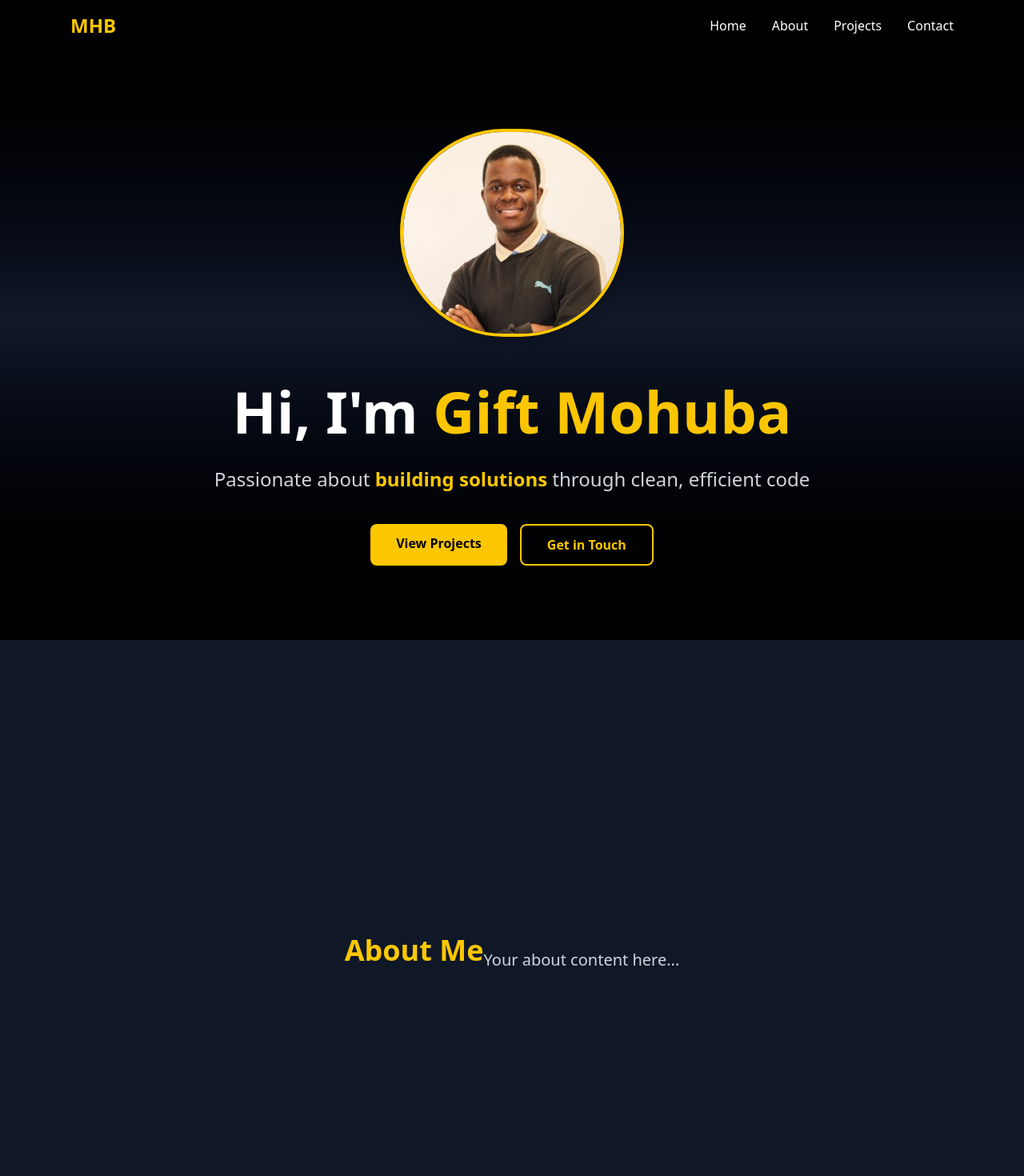
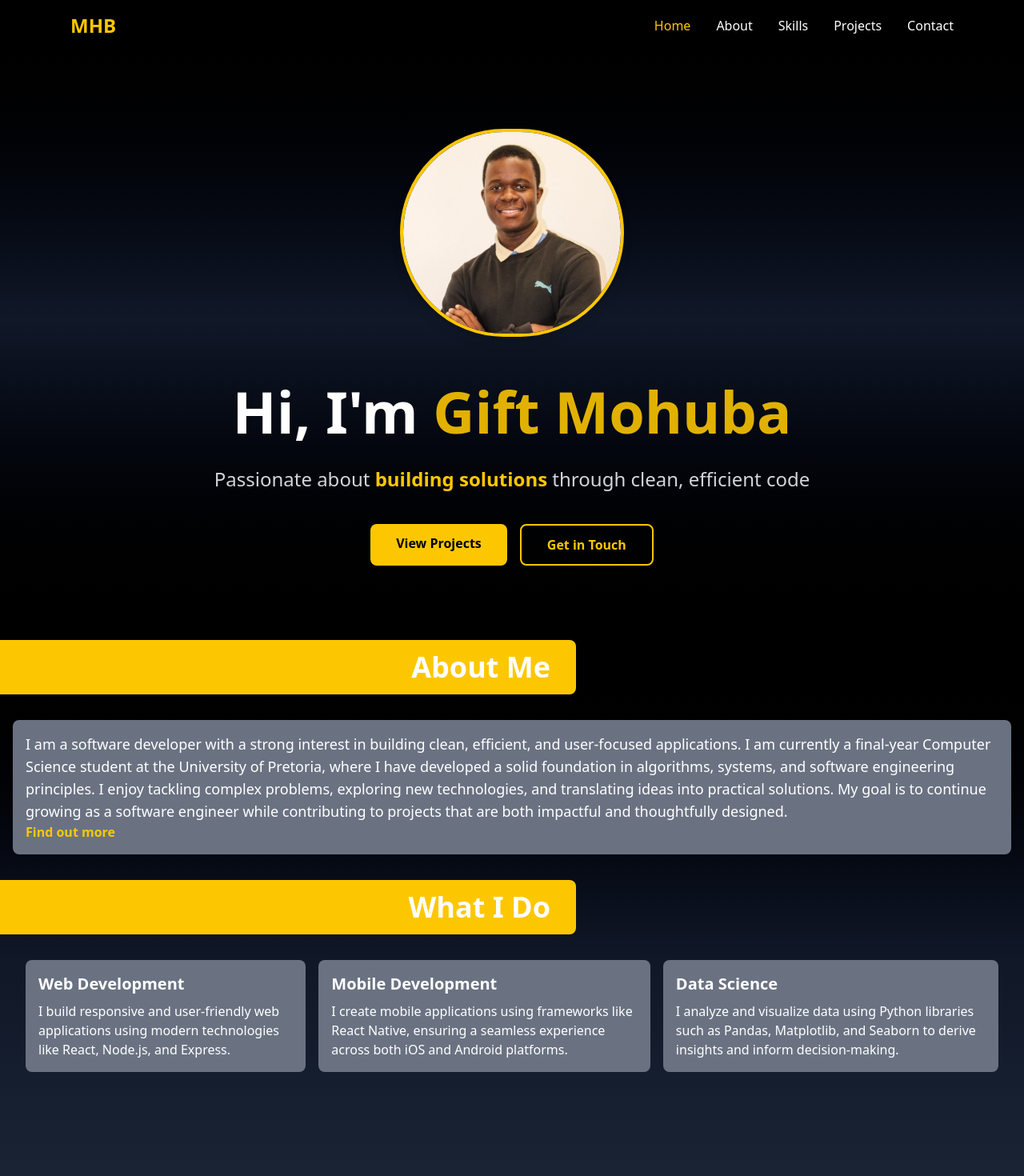
Before and after one commit to GiftMHB/Portfolio-Project-2.0, a React (Vite) app in the folder my-portfolio/: page / in a window 1280 px wide. Shown: the top 1470 px of the page at 80% size. Built offline with nearby package versions, Linux system fonts and the light colour scheme.

Commit message:
About the page also done

```diff
--- a/my-portfolio/package.json
+++ b/my-portfolio/package.json
@@ -11,7 +11,8 @@
   },
   "dependencies": {
     "react": "^19.2.0",
-    "react-dom": "^19.2.0"
+    "react-dom": "^19.2.0",
+    "react-router-dom": "^6.30.3"
   },
   "devDependencies": {
     "@eslint/js": "^9.39.1",
--- a/my-portfolio/src/App.jsx
+++ b/my-portfolio/src/App.jsx
@@ -1,28 +1,31 @@
 import Navbar from "./components/Navbar";
-import Home from "./components/Home";
+import Home from "./pages/Home";
+import About from "./pages/About";
+import Skills from "./pages/Skills";
 
 export default function App() {
   return (
-    <div className="bg-black">
+    <div className="bg-black text-white">
       <Navbar />
 
-      <section id="home">
+      <section id="home" className="min-h-screen">
         <Home />
       </section>
 
-      <section id="about" className="min-h-screen bg-gray-900 text-white flex items-center justify-center px-6">
-        <h2 className="text-4xl font-bold mb-6 text-yellow-400">About Me</h2>
-        <p className="text-xl text-gray-300">Your about content here...</p>
+      <section id="about" className="min-h-screen">
+        <About />
       </section>
 
-      <section id="projects" className="min-h-screen bg-black text-white flex items-center justify-center px-6">
-        <h2 className="text-4xl font-bold mb-6 text-yellow-400">Projects</h2>
-        <p className="text-xl text-gray-300">Your projects here...</p>
+      <section id="skills" className="min-h-screen">
+        <Skills />
       </section>
 
-      <section id="contact" className="min-h-screen bg-gray-900 text-white flex items-center justify-center px-6">
-          <h2 className="text-4xl font-bold mb-6 text-yellow-400">Contact</h2>
-          <p className="text-xl text-gray-300">Your contact form here...</p>
+      <section id="projects" className="min-h-screen">
+        <h2>Projects</h2>
+      </section>
+
+      <section id="contact" className="min-h-screen">
+        <h2>Contact</h2>
       </section>
     </div>
   );
--- a/my-portfolio/src/components/Navbar.jsx
+++ b/my-portfolio/src/components/Navbar.jsx
@@ -1,7 +1,36 @@
-import { useState } from "react";
+import { useState, useEffect } from "react";
 
 export default function Navbar() {
   const [isOpen, setIsOpen] = useState(false);
+  const [active, setActive] = useState("home");
+
+  useEffect(() => {
+    const sections = document.querySelectorAll("section");
+
+    const observer = new IntersectionObserver(
+      (entries) => {
+        entries.forEach((entry) => {
+          if (entry.isIntersecting) {
+            setActive(entry.target.id);
+          }
+        });
+      },
+      { threshold: 0.6 }
+    );
+
+    sections.forEach((section) => observer.observe(section));
+
+    return () => {
+      sections.forEach((section) => observer.unobserve(section));
+    };
+  }, []);
+
+  const linkClass = (section) =>
+    `transition ${
+      active === section
+        ? "text-yellow-400"
+        : "hover:text-yellow-400"
+    }`;
 
   return (
     <nav className="fixed w-full bg-black text-white shadow-md z-50">
@@ -15,22 +44,27 @@ export default function Navbar() {
         {/* Desktop Menu */}
         <ul className="hidden md:flex space-x-8 font-medium">
           <li>
-            <a href="#home" className="hover:text-yellow-400 transition">
+            <a href="#home" className={linkClass("home")}>
               Home
             </a>
           </li>
           <li>
-            <a href="#about" className="hover:text-yellow-400 transition">
+            <a href="#about" className={linkClass("about")}>
               About
             </a>
           </li>
           <li>
-            <a href="#projects" className="hover:text-yellow-400 transition">
+            <a href="#skills" className={linkClass("skills")}>
+              Skills
+            </a>
+          </li>
+          <li>
+            <a href="#projects" className={linkClass("projects")}>
               Projects
             </a>
           </li>
           <li>
-            <a href="#contact" className="hover:text-yellow-400 transition">
+            <a href="#contact" className={linkClass("contact")}>
               Contact
             </a>
           </li>
@@ -49,22 +83,47 @@ export default function Navbar() {
       {isOpen && (
         <ul className="md:hidden bg-black text-center space-y-4 pb-4">
           <li>
-            <a href="#home" onClick={() => setIsOpen(false)} className="block hover:text-yellow-400">
+            <a
+              href="#home"
+              onClick={() => setIsOpen(false)}
+              className={`block ${linkClass("home")}`}
+            >
               Home
             </a>
           </li>
           <li>
-            <a href="#about" onClick={() => setIsOpen(false)} className="block hover:text-yellow-400">
+            <a
+              href="#about"
+              onClick={() => setIsOpen(false)}
+              className={`block ${linkClass("about")}`}
+            >
               About
             </a>
           </li>
           <li>
-            <a href="#projects" onClick={() => setIsOpen(false)} className="block hover:text-yellow-400">
+            <a
+              href="#skills"
+              onClick={() => setIsOpen(false)}
+              className={`block ${linkClass("skills")}`}
+            >
+              Skills
+            </a>
+          </li>
+          <li>
+            <a
+              href="#projects"
+              onClick={() => setIsOpen(false)}
+              className={`block ${linkClass("projects")}`}
+            >
               Projects
             </a>
           </li>
           <li>
-            <a href="#contact" onClick={() => setIsOpen(false)} className="block hover:text-yellow-400">
+            <a
+              href="#contact"
+              onClick={() => setIsOpen(false)}
+              className={`block ${linkClass("contact")}`}
+            >
               Contact
             </a>
           </li>
--- a/my-portfolio/src/index.css
+++ b/my-portfolio/src/index.css
@@ -1 +1,5 @@
-@import "tailwindcss"
+@import "tailwindcss";
+
+html {
+  scroll-behavior : smooth;
+}
--- /dev/null
+++ b/my-portfolio/src/pages/About.jsx
@@ -0,0 +1,51 @@
+export default function About() {
+  return (
+    <section id="about" className="min-h-screen bg-linear-to-b from-black via-gray-900 to-gray-800 text-white ">
+
+      <div className="flex flex-col justify-center items-start">
+        <div className="w-180 h-17 bg-yellow-400 text-black font-bold  flex items-center justify-end rounded-r-lg mb-8">
+            <h2 className="text-4xl font-bold text-white pr-8">About Me</h2>
+        </div>
+
+        <div className="justify-center bg-gray-500 border-0 rounded-lg p-4 mx-4">
+          <p className="text-lg text-white">
+            I am a software developer with a strong interest in building clean, efficient, and user-focused applications. I am currently a final-year Computer Science student at the University of Pretoria, where I have developed a solid foundation in algorithms, systems, and software engineering principles. I enjoy tackling complex problems, exploring new technologies, and translating ideas into practical solutions. My goal is to continue growing as a software engineer while contributing to projects that are both impactful and thoughtfully designed.
+          </p>
+
+          <a href="" className="mt-4 text-yellow-400 font-bold group">
+            Find out more
+          </a>
+        </div>
+
+      </div>
+
+      <div className="w-180 h-17 bg-yellow-400 text-black font-bold  flex items-center justify-end rounded-r-lg mt-8">
+        <h2 className="text-4xl font-bold text-white pr-8">What I Do</h2>
+      </div>
+
+      <div id="cards" className="flex flex-nowrap justify-space-around items-start mt-8 gap-4 mx-8">
+        <div className="bg-gray-500 border-0 rounded-lg p-4">
+          <h3 className="text-xl font-bold mb-2">Web Development</h3>
+          <p className="text-white">
+            I build responsive and user-friendly web applications using modern technologies like React, Node.js, and Express.
+          </p>
+        </div>
+
+        <div className=" bg-gray-500 border-0 rounded-lg p-4">
+          <h3 className="text-xl font-bold mb-2">Mobile Development</h3>
+          <p className="text-white">
+            I create mobile applications using frameworks like React Native, ensuring a seamless experience across both iOS and Android platforms.
+          </p>
+        </div>
+
+        <div className="bg-gray-500 border-0 rounded-lg p-4">
+          <h3 className="text-xl font-bold mb-2">Data Science</h3>
+          <p className="text-white">
+            I analyze and visualize data using Python libraries such as Pandas, Matplotlib, and Seaborn to derive insights and inform decision-making.
+          </p>
+        </div>
+      </div>
+
+    </section>
+  );
+}
--- a/my-portfolio/src/components/Home.jsx
+++ b/my-portfolio/src/pages/Home.jsx
@@ -2,7 +2,7 @@ import giftImage from '../assets/Gift.jpg';
 
 export default function Hero() {
   return (
-    <section className="min-h-screen bg-gradient-to-b from-black via-gray-900 to-black text-white flex items-center justify-center px-6 pt-24">
+    <section id="home" className="min-h-screen bg-linear-to-b from-black via-gray-900 to-black text-white flex items-center justify-center px-6 pt-24">
       <div className="max-w-6xl mx-auto text-center space-y-12">
         {/* image */}
         <div className="flex justify-center">
--- /dev/null
+++ b/my-portfolio/src/pages/Skills.jsx
@@ -0,0 +1,99 @@
+export default function Skills(){
+    return(
+        <section id="skills" className="min-h-screen bg-linear-to-b from-gray-800 via-gray-900 to-black text-white">
+            <h1 className="flex justify-center text-4xl font-bold text-yellow-400">Skills </h1>
+            <p className="flex justify-center mt-4">Here are the skills I have developed over the years.</p>
+        </section>
+    );
+}
+/* Skills Section (Main Skills Overview)
+
+Heading:
+👉 Skills
+
+Then break it into sub-sections. This is the key part you asked about 👇
+
+🖥️ Programming Languages
+
+List the languages you’re comfortable with.
+
+Example:
+
+Java
+
+Python
+
+JavaScript
+
+C++
+
+SQL
+
+🧰 Frameworks & Technologies
+
+Anything you use to build applications.
+
+Example:
+
+React / Vite
+
+Node.js
+
+Express
+
+Angular
+
+WebSockets
+
+REST APIs
+
+🗄️ Databases
+
+MySQL
+
+MongoDB
+
+🎨 Tools & Platforms
+
+(Design + development tools)
+
+Example:
+
+Git & GitHub
+
+Docker (if applicable)
+
+VS Code
+
+Postman
+
+Figma
+
+🧠 Core Concepts
+
+This makes you look more “engineer-level” rather than just listing tools.
+
+Example:
+
+Data Structures & Algorithms
+
+Object-Oriented Programming
+
+Software Design Principles
+
+Networking Fundamentals
+
+Concurrent Programming
+
+4️⃣ Optional Section (Nice but not required)
+🌱 Currently Learning
+
+This shows growth mindset (recruiters love this).
+
+Example:
+
+Cloud fundamentals
+
+System design
+
+Mobile development */
--- /dev/null
+++ b/my-portfolio/tailwind.config.js
@@ -0,0 +1,26 @@
+/** @type {import('tailwindcss').Config} */
+export default {
+  content: [
+    "./index.html",
+    "./src/**/*.{js,ts,jsx,tsx}",
+  ],
+  theme: {
+    extend: {
+      keyframes: {
+        slideInLeft: {
+          '0%': { transform: 'translateX(-100%)', opacity: '0' },
+          '100%': { transform: 'translateX(0)', opacity: '1' },
+        },
+        slideInRight: {
+          '0%': { transform: 'translateX(100%)', opacity: '0' },
+          '100%': { transform: 'translateX(0)', opacity: '1' },
+        },
+      },
+      animation: {
+        'slide-in-left': 'slideInLeft 0.8s ease-out forwards',
+        'slide-in-right': 'slideInRight 0.8s ease-out forwards',
+      },
+    },
+  },
+  plugins: [],
+}
```
Also changed, not shown: my-portfolio/src/components/Footer.jsx (added), my-portfolio/src/pages/Contact.jsx (added), my-portfolio/src/pages/Projects.jsx (added), my-portfolio/vite.config.js (line endings or trailing spaces), 1 other file (tests, documents, lock files or other folders).
